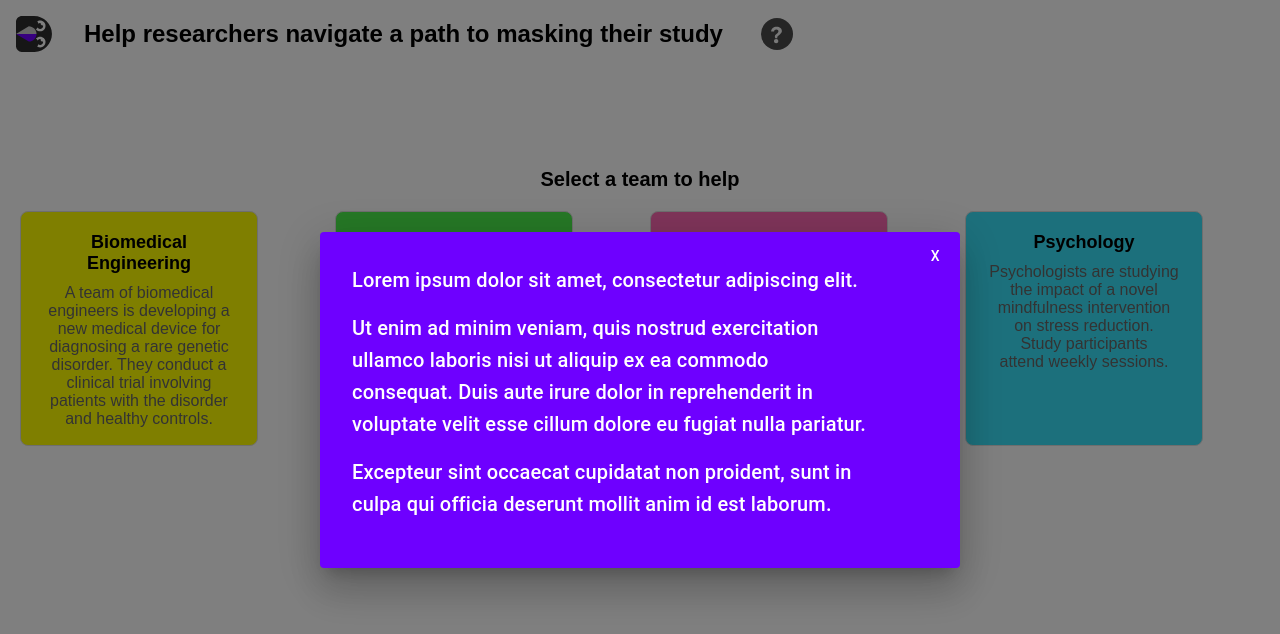
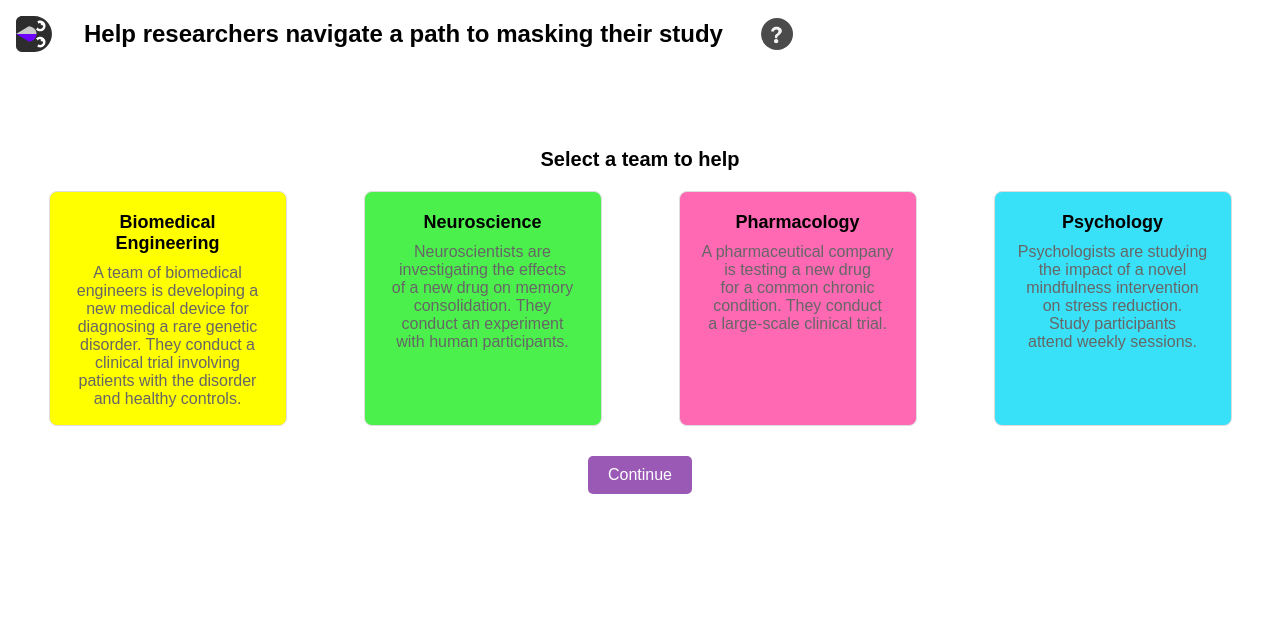
Before and after one commit to c4r-dev/hms-cbi-fly-gam-v0, a Next.js app: page / in a window 1280 px wide. Shown: the top 634 px of the page. Built offline with nearby package versions, Linux system fonts and the light colour scheme.

Commit message:
initially disable modal and some styling work

```diff
--- a/app/page.js
+++ b/app/page.js
@@ -12,7 +12,7 @@ export default function Home() {
   const [studies, setStudies] = useState([]);
   const [selectedStudy, setSelectedStudy] = useState(null);
   const router = useRouter(); // Initialize Next.js router
-  const [isModalOpen, setIsModalOpen] = useState(true);
+  const [isModalOpen, setIsModalOpen] = useState(false);
   const [isAlertOpen, setIsAlertOpen] = useState(false);
   const [alertMessage, setAlertMessage] = useState("Please select a study first.");
 
@@ -65,7 +65,7 @@ export default function Home() {
       <CustomAlert triggerOpen={isAlertOpen} message={alertMessage} onClose={closeAlert} />
       <CustomModal isOpen={isModalOpen} closeModal={closeModal} />
       <Header onLogoClick={handleLogoClick} onHelpClick={handleHelpClick} />
-      <div className="container">
+      <div className="grid-items-container">
         {/* Centered Title */}
         <h2 className="centeredTitle">Select a team to help</h2>
 
--- a/styles/globals.css
+++ b/styles/globals.css
@@ -32,9 +32,17 @@ body {
 /* General Container */
 .container {
   max-width: 100%;
-  /* margin: 0 auto; */
   padding: 20px;
   text-align: center;
+}
+
+.grid-items-container {
+  max-width: 100%;
+  padding: 20px;
+  text-align: center;
+  display: flex;
+  flex-direction: column;
+  align-items: center;
 }
 
 /* Header */
@@ -67,7 +75,7 @@ body {
 /* Title Below Header */
 .centeredTitle {
   font-size: 20px;
-  margin: 80px 0 20px;
+  margin: 60px 0 20px;
 }
 
 /* Grid for Study Selection */
@@ -76,6 +84,8 @@ body {
   grid-template-columns: repeat(auto-fit, minmax(238px, 1fr));
   gap: 20px;
   justify-content: center;
+  width: 100%;
+  justify-items: center;
 }
 
 .detailedBox {
```
